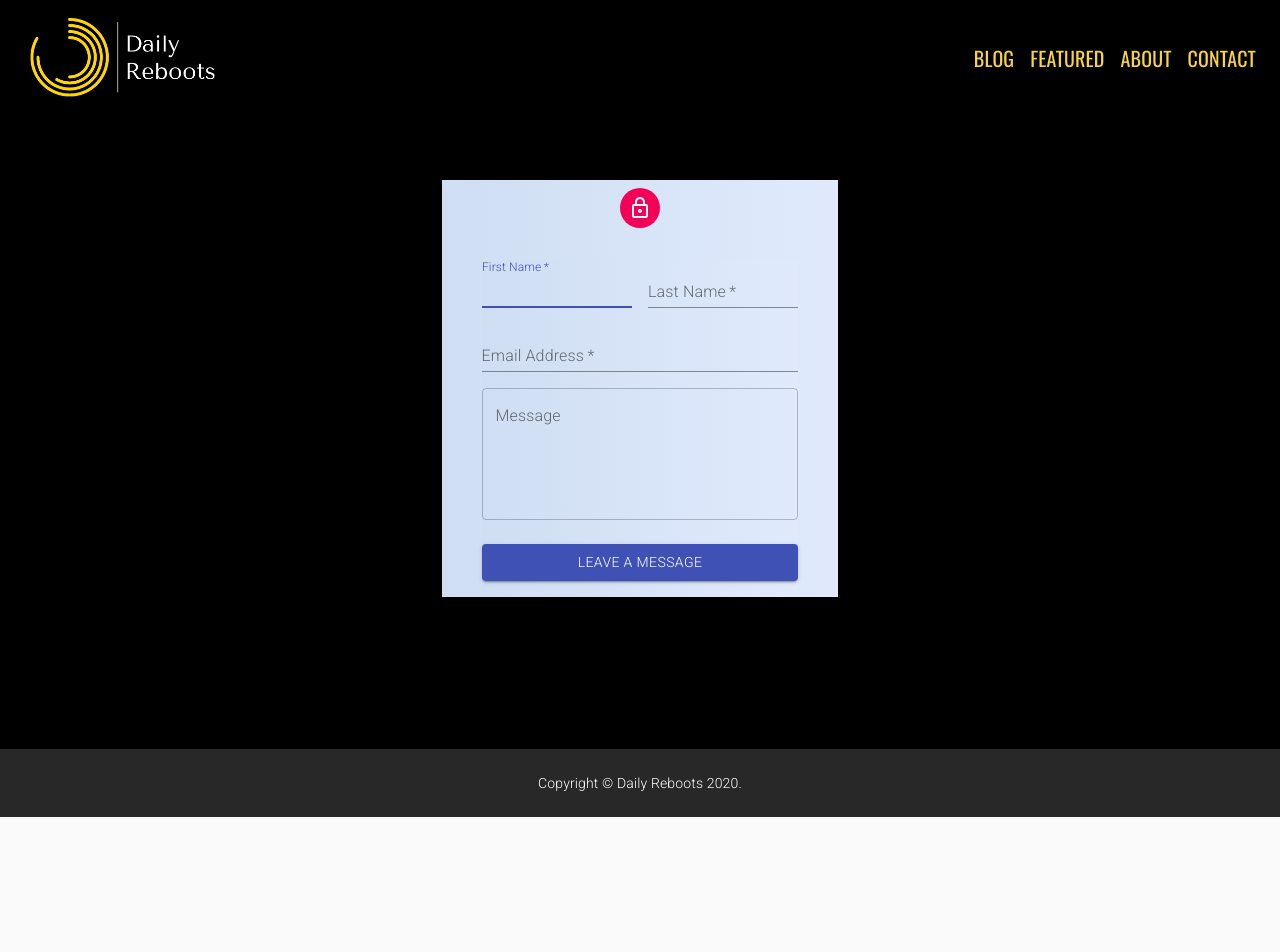
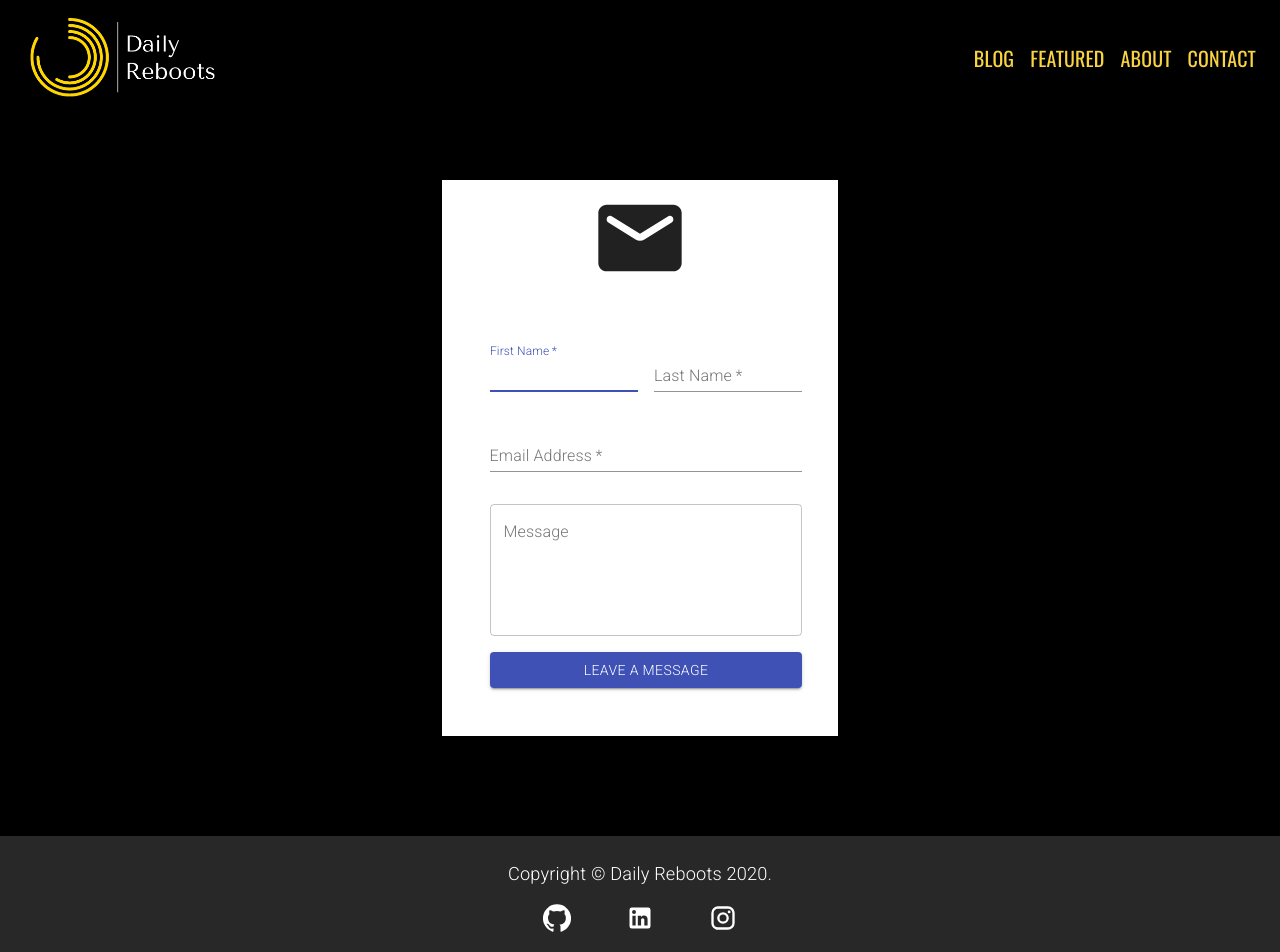
Before and after one commit to utk61198/NextJs-Blog, a Next.js app: page /contact in a window 1280 px wide. Shown: the top 952 px of the page. Before the commit the page ends 817 px from the top, so only its background shows below. Built offline with nearby package versions, Linux system fonts and the light colour scheme.

Commit message:
footer additions

```diff
--- a/components/PostList.js
+++ b/components/PostList.js
@@ -30,7 +30,6 @@ const useStyles = makeStyles({
    flexDirection:"column",
     alignItems:"center",
     justifyContent:"center",
-    marginLeft:"5%",
     marginTop:"2%"
 
 
--- a/components/footer.js
+++ b/components/footer.js
@@ -4,12 +4,13 @@ import Typography from '@material-ui/core/Typography';
 import { makeStyles } from '@material-ui/core/styles';
 import Container from '@material-ui/core/Container';
 import Link from '@material-ui/core/Link';
+import Social from "./social"
 
 function Copyright() {
 
 
   return (
-    <Typography variant="body2" style={{color:"white"}} align="center">
+    <Typography gutterBottom style={{color:"white",fontSize:"130%",marginBottom:"3%"}} align="center">
       {'Copyright © '}
       <Link href="/" style={{color:"white"}}>
         Daily Reboots
@@ -49,6 +50,7 @@ export default function FooterPage() {
         <Container maxWidth="sm">
           <Typography variant="body1"></Typography>
           <Copyright />
+          <Social/>
 
         </Container>
       </footer>
--- /dev/null
+++ b/components/social.js
@@ -0,0 +1,46 @@
+import  {Grid,makeStyles} from "@material-ui/core"
+import GitHubIcon from '@material-ui/icons/GitHub';
+import LinkedInIcon from '@material-ui/icons/LinkedIn';
+import InstagramIcon from '@material-ui/icons/Instagram';
+
+
+const useStyles=makeStyles({
+
+icon:{
+
+fontSize:"200%",
+marginRight:"5%",
+marginLeft:"5%"
+
+
+}
+
+})
+
+
+export default function Social()
+{  const classes=useStyles()
+
+
+
+
+    return(
+
+      <Grid
+      container
+  direction="row"
+  justify="center"
+  alignItems="center"
+>
+    <GitHubIcon className={classes.icon} />
+    <LinkedInIcon  className={classes.icon}/>
+    <InstagramIcon  className={classes.icon}/>
+
+
+
+      </Grid>)
+
+
+
+
+}
--- a/pages/contact.js
+++ b/pages/contact.js
@@ -14,6 +14,12 @@ import { makeStyles } from '@material-ui/core/styles';
 import Container from '@material-ui/core/Container';
 import emailjs from 'emailjs-com';
 import Layout from "../components/Layout"
+import dynamic from 'next/dynamic'
+import MailRoundedIcon from '@material-ui/icons/MailRounded';
+
+
+const DynamicComponent2 = dynamic(() => import('../components/Layout'))
+
 
 function Copyright() {
   return (
@@ -34,25 +40,31 @@ const useStyles = makeStyles((theme) => ({
     display: 'flex',
     flexDirection: 'column',
     alignItems: 'center',
-    background: "#E0EAFC",/* fallback for old browsers */
-background: "-webkit-linear-gradient(to right, #CFDEF3, #E0EAFC)",  /* Chrome 10-25, Safari 5.1-6 */
-background: "linear-gradient(to right, #CFDEF3, #E0EAFC)",/* W3C, IE 10+/ Edge, Firefox 16+, Chrome 26+, Opera 12+, Safari 7+ */
+    backgroundColor:"white"
 
 
   },
-  avatar: {
+
+    icon:{
+      margin: theme.spacing(1),
+      fontSize:"100px",
+
+    },
+
+  form: {
+    width: '80%',
+    backgroundColor:"white",
+    paddingBottom:"10%",
+    paddingTop:"10%",
+    paddingRight:"1%"
+  },
+  submit: {
     margin: theme.spacing(1),
-    backgroundColor: theme.palette.secondary.main,
   },
-  form: {
-    width: '80%', // Fix IE 11 issue.
-    marginTop: theme.spacing(3),
-    background: "#E0EAFC",/* fallback for old browsers */
-    background: "-webkit-linear-gradient(to right, #CFDEF3, #E0EAFC)",  /* Chrome 10-25, Safari 5.1-6 */
-    background: "linear-gradient(to right, #CFDEF3, #E0EAFC)",/* W3C, IE 10+/ Edge, Firefox 16+, Chrome 26+, Opera 12+, Safari 7+ */},
-  submit: {
-    margin: theme.spacing(3, 0, 2),
-  },
+  inp:{
+    margin:theme.spacing(1),
+    color:"white"
+  }
 }));
 
 export default function SignUp() {
@@ -70,13 +82,11 @@ export default function SignUp() {
   }
 
   return (
-    <Layout>
+    <DynamicComponent2>
     <Container component="main" maxWidth="xs">
       <CssBaseline />
       <div className={classes.paper}>
-        <Avatar className={classes.avatar}>
-          <LockOutlinedIcon />
-        </Avatar>
+          <MailRoundedIcon className={classes.icon}/>
 
         <form className={classes.form} noValidate onSubmit={sendEmail}>
           <Grid container spacing={2}>
@@ -89,6 +99,9 @@ export default function SignUp() {
                 id="firstName"
                 label="First Name"
                 autoFocus
+                className={classes.inp}
+                inputProps={{ style: { fontFamily: 'nunito', color: 'white',borderColor:"white",borderBottomColor:"white",borderBlockColor:"white"}}}
+
               />
             </Grid>
             <Grid item xs={12} sm={6}>
@@ -99,6 +112,8 @@ export default function SignUp() {
                 label="Last Name"
                 name="lastName"
                 autoComplete="lname"
+                className={classes.inp}
+
               />
             </Grid>
             <Grid item xs={12}>
@@ -109,6 +124,8 @@ export default function SignUp() {
                 label="Email Address"
                 name="email"
                 autoComplete="email"
+                className={classes.inp}
+
               />
             </Grid>
             <Grid item xs={12}>
@@ -121,7 +138,9 @@ export default function SignUp() {
                 label="Message"
                 type="test"
                 id="text"
-                autoComplete="current-password"
+                className={classes.inp}
+
+
               />
             </Grid>
 
@@ -144,6 +163,6 @@ export default function SignUp() {
         <Copyright />
       </Box>
     </Container>
-    </Layout>
+    </DynamicComponent2>
   );
 }
--- a/styles/globals.css
+++ b/styles/globals.css
@@ -2,6 +2,7 @@ html,
 body{
   padding: 0;
   margin: 0;
+  background-color:"black";
 
   font-family: -apple-system, BlinkMacSystemFont, Segoe UI, Roboto, Oxygen,
     Ubuntu, Cantarell, Fira Sans, Droid Sans, Helvetica Neue, sans-serif;
```
Also changed, not shown: components/Hero.js (+22 -15 lines), pages/featured.js (+7 -2 lines), pages/index.js (+8 -3 lines), public/herofinal.png (added).
